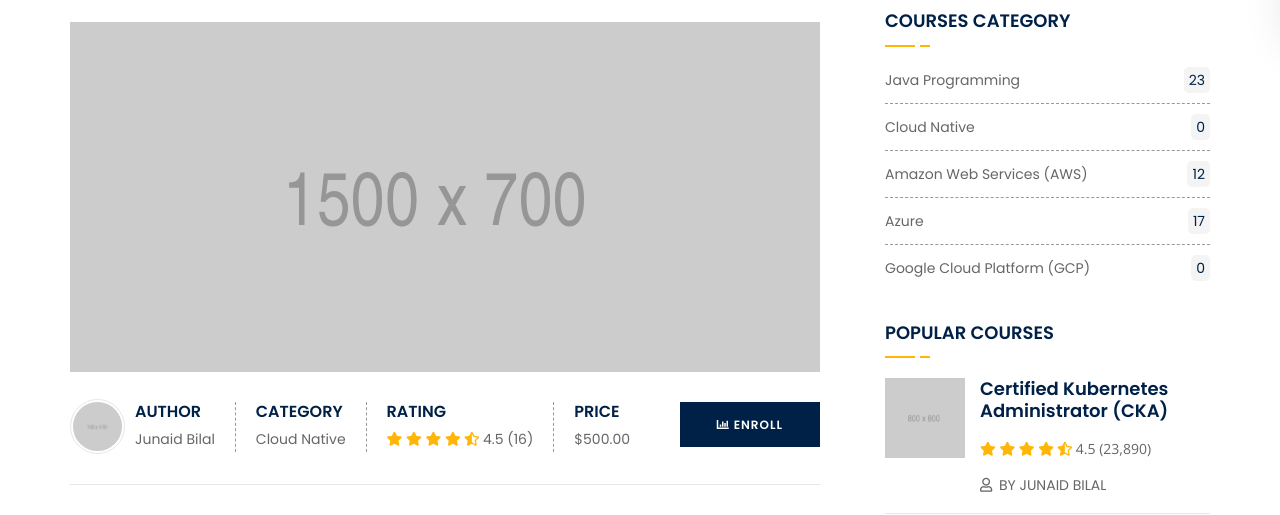
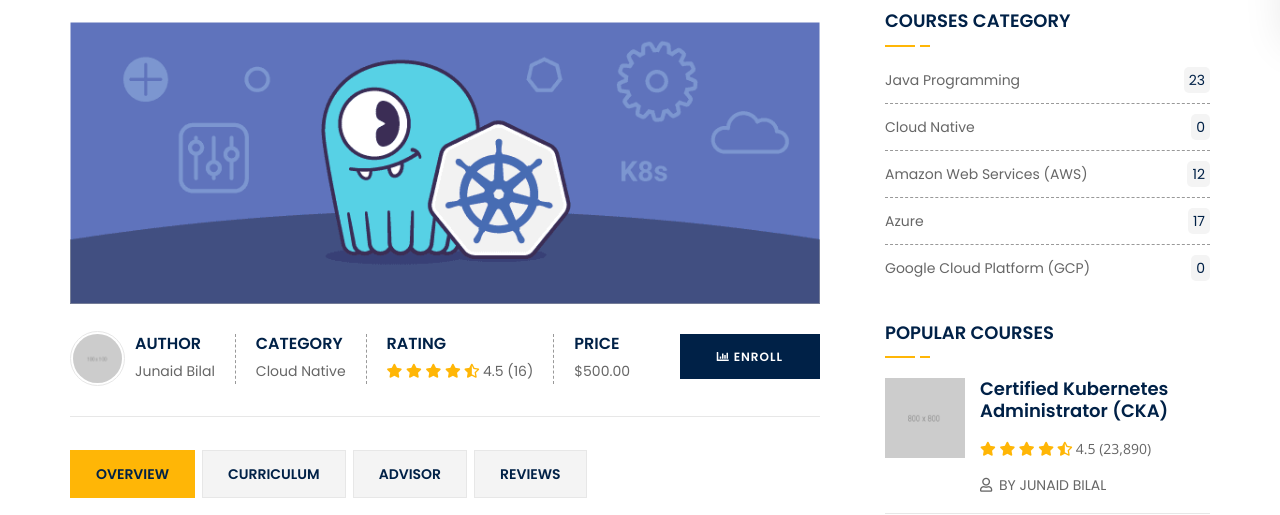
Before and after one commit to gitlabzz/examin15, a plain HTML site: page course-details.html in a window 1280 px wide. Shown: the part 766-1281 px from the top of the page. Drawn offline with nearby package versions, Linux system fonts and the light colour scheme.

Commit message:
k8s course image added

```diff
--- a/course-details.html
+++ b/course-details.html
@@ -320,7 +320,7 @@
 
                         <!-- Thumbnail -->
                         <div class="thumb">
-                            <img src="assets/img/1500x700.png" alt="Thumb">
+                            <img src="assets/img/k8s-course.png" alt="Thumb">
                         </div>
                         <!-- End Thumbnail -->
 
```
Also changed, not shown: assets/img/k8s-course.png (added).
